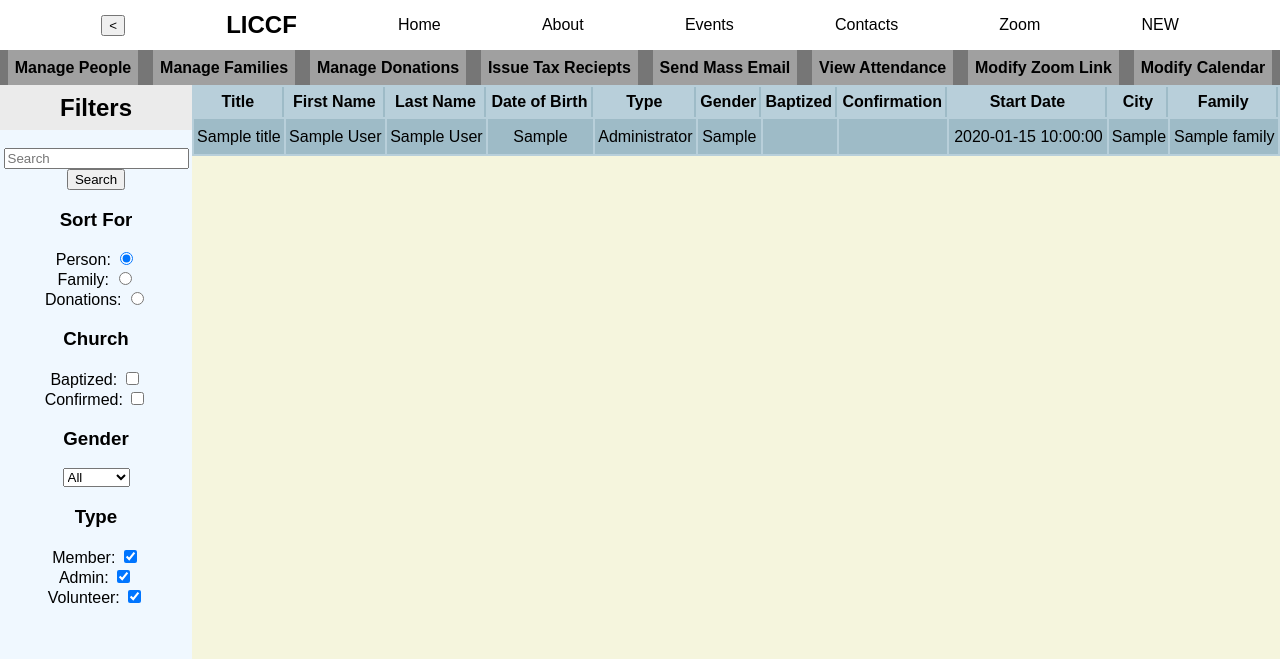
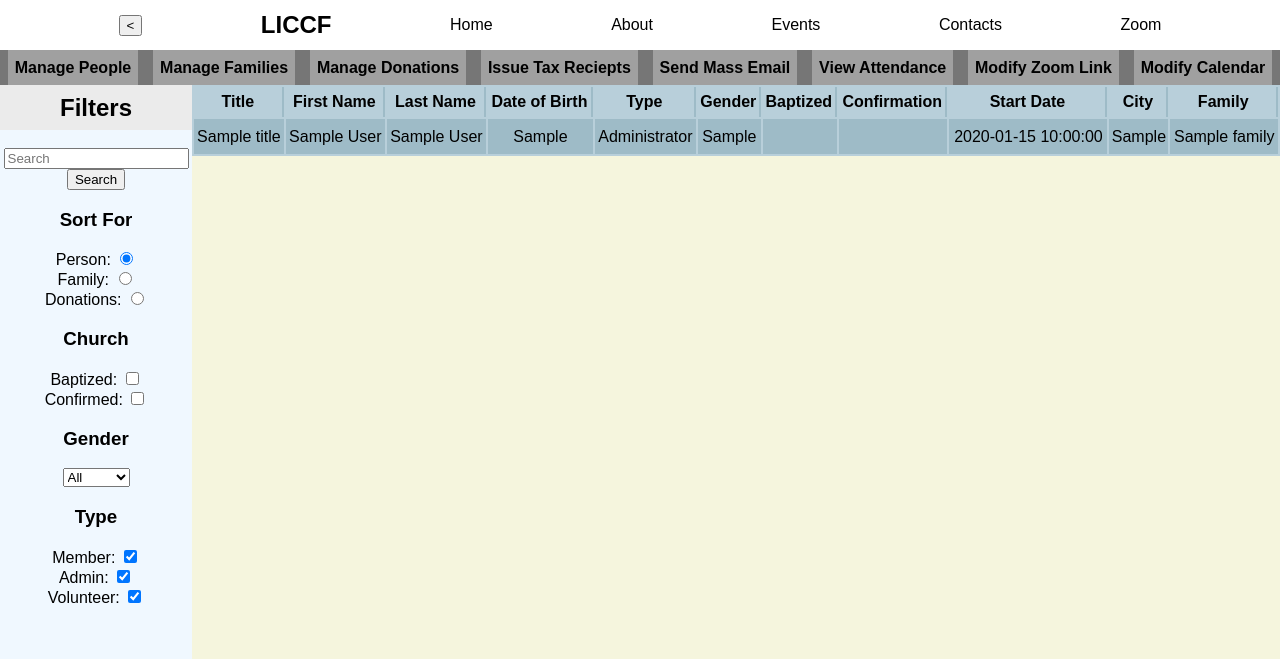
Before and after one commit to DonMcD/LICCF, a PHP site: page /home.php in a window 1280 px wide. Shown: the top 659 px of the page. Run offline with PHP 8.4, Linux system fonts and the light colour scheme; the visitor is signed in with stand-in values (Sample User, id 1); tables that the repository leaves empty or names only in its code hold one stand-in row (values such as "Sample post"); some libraries are stand-ins or nearby versions.

Commit message:
test
test

```diff
--- a/header.php
+++ b/header.php
@@ -6,5 +6,4 @@
     <a href="">Events</a>
     <a href="">Contacts</a>
     <a href="">Zoom</a>
-    <a href="">NEW</a>
 </header>
```
